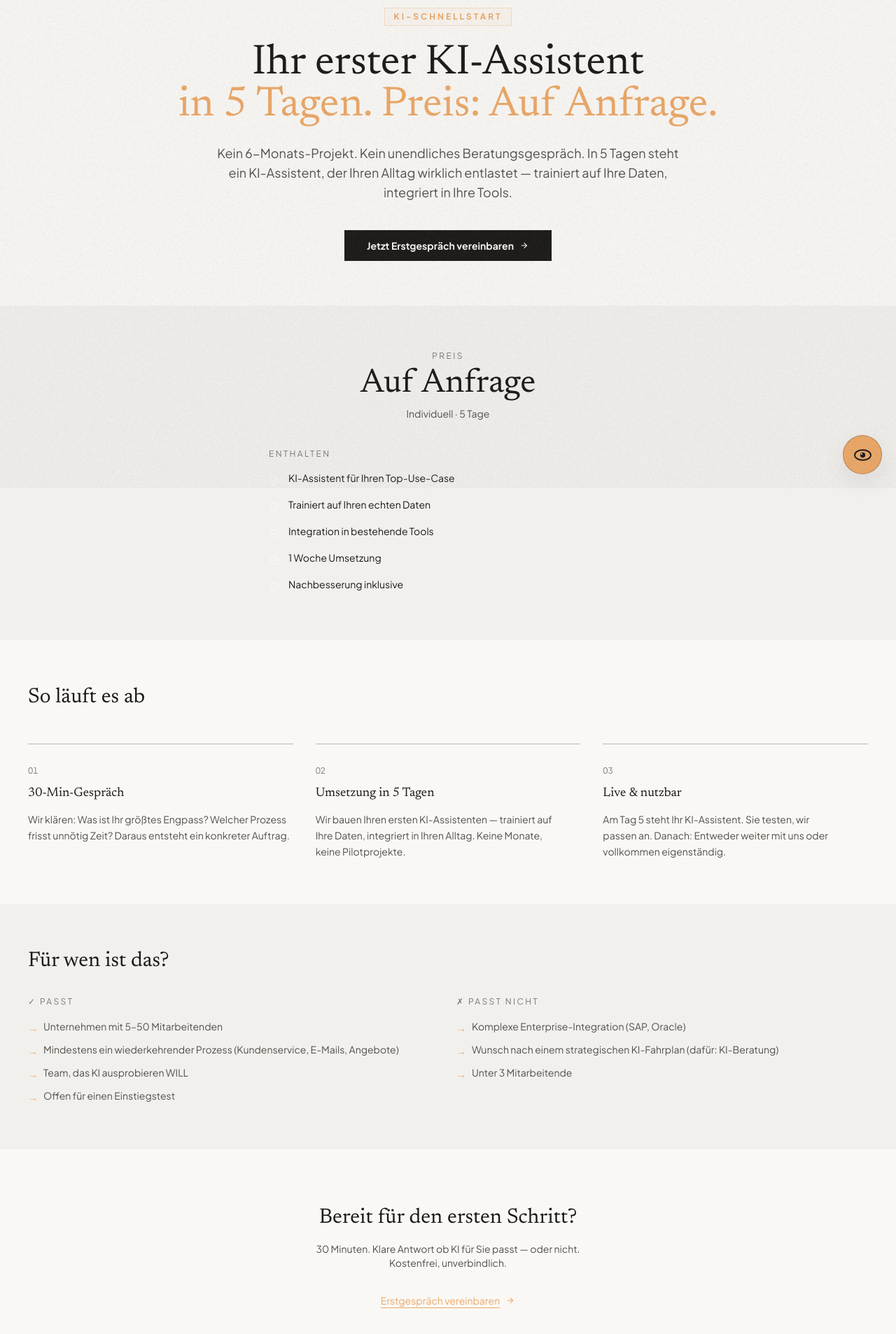
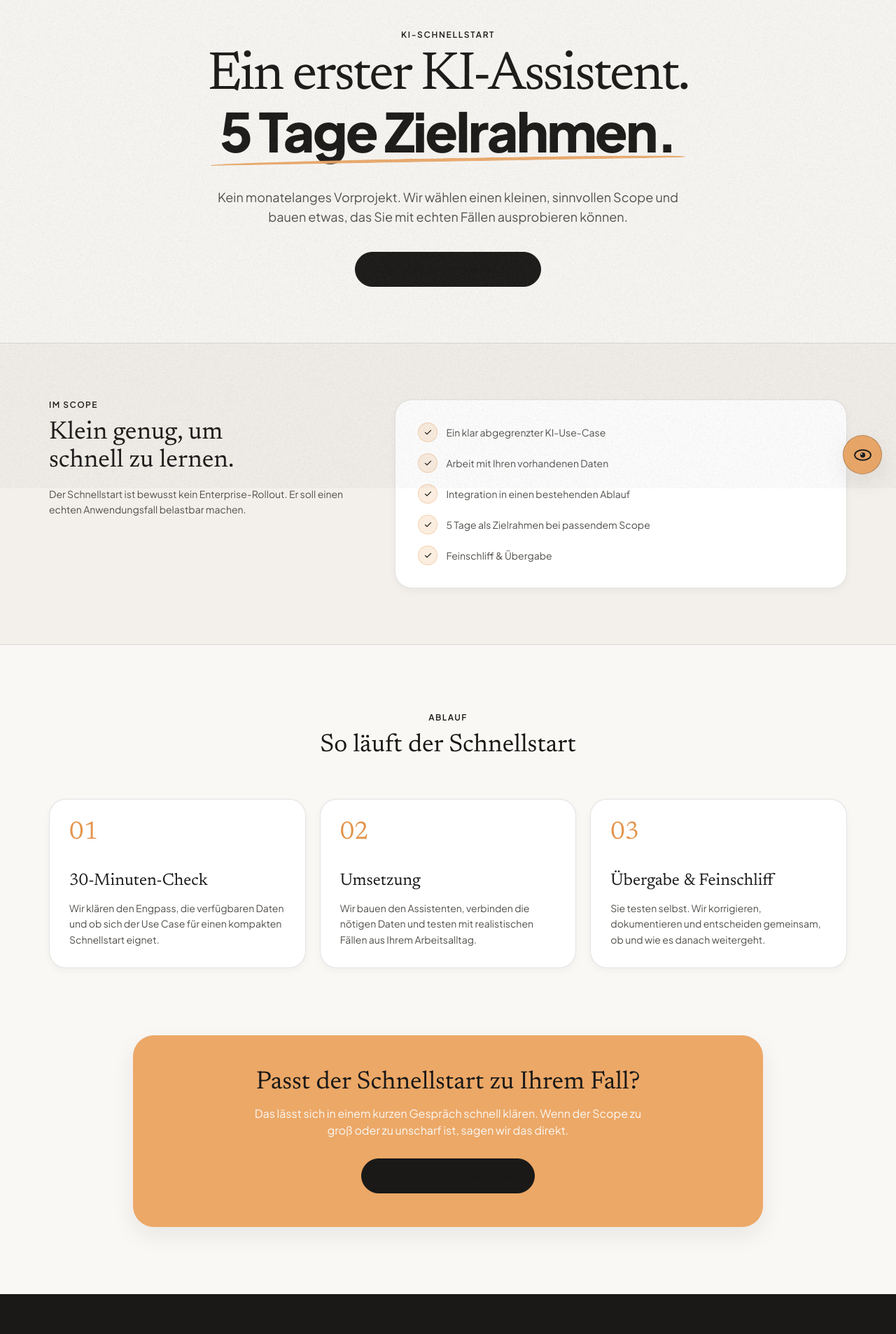
Before and after one commit to igoingtodevx/Ainzigartig-Draft, a React (Vite) app: page /ki-schnellstart in a window 1280 px wide. Shown: the part 102-2009 px from the top of the page at 70% size. Built offline with nearby package versions, Linux system fonts and the light colour scheme.

Commit message:
style: align KI Schnellstart with Marvin design and 5-day claim

```diff
--- a/components/KISchnellstart.tsx
+++ b/components/KISchnellstart.tsx
@@ -2,80 +2,58 @@ import React from 'react';
 import { Link } from 'react-router-dom';
 import { RouteMeta } from './RouteMeta';
 
-const mailto = 'mailto:info@ainzigartig.de?subject=KI-Schnellstart%20%E2%80%94%20Ich%20will%20starten';
-
 const steps = [
-  {
-    num: '01',
-    title: '30-Min-Gespräch',
-    desc: 'Wir klären: Was ist Ihr größtes Engpass? Welcher Prozess frisst unnötig Zeit? Daraus entsteht ein konkreter Auftrag.',
-  },
-  {
-    num: '02',
-    title: 'Umsetzung in 5 Tagen',
-    desc: 'Wir bauen Ihren ersten KI-Assistenten — trainiert auf Ihre Daten, integriert in Ihren Alltag. Keine Monate, keine Pilotprojekte.',
-  },
-  {
-    num: '03',
-    title: 'Live & nutzbar',
-    desc: 'Am Tag 5 steht Ihr KI-Assistent. Sie testen, wir passen an. Danach: Entweder weiter mit uns oder vollkommen eigenständig.',
-  },
+  { num: '01', title: '30-Minuten-Check', desc: 'Wir klären den Engpass, die verfügbaren Daten und ob sich der Use Case für einen kompakten Schnellstart eignet.' },
+  { num: '02', title: 'Umsetzung', desc: 'Wir bauen den Assistenten, verbinden die nötigen Daten und testen mit realistischen Fällen aus Ihrem Arbeitsalltag.' },
+  { num: '03', title: 'Übergabe & Feinschliff', desc: 'Sie testen selbst. Wir korrigieren, dokumentieren und entscheiden gemeinsam, ob und wie es danach weitergeht.' },
 ];
 
 const includes = [
-  'KI-Assistent für Ihren Top-Use-Case',
-  'Trainiert auf Ihren echten Daten',
-  'Integration in bestehende Tools',
-  '1 Woche Umsetzung',
-  'Nachbesserung inklusive',
+  'Ein klar abgegrenzter KI-Use-Case',
+  'Arbeit mit Ihren vorhandenen Daten',
+  'Integration in einen bestehenden Ablauf',
+  '5 Tage als Zielrahmen bei passendem Scope',
+  'Feinschliff & Übergabe',
 ];
 
-export const KISchnellstart: React.FC = () => {
-  return (
+export const KISchnellstart: React.FC = () => (
   <div className="min-h-screen bg-base text-ink font-body">
-      <RouteMeta title="KI-Schnellstart | Ainzigartig" description="In 4 Wochen zur ersten KI-Lösung." />
-      {/* Hero */}
-      <section className="pt-28 pb-16 px-6 md:px-8">
-        <div className="max-w-[1200px] mx-auto text-center">
-          <span className="inline-block text-xs font-bold uppercase tracking-[0.25em] text-accent border border-accent/30 bg-accent/5 px-3 py-1 mb-6">
-            KI-Schnellstart
-          </span>
+    <RouteMeta title="KI-Schnellstart | Ainzigartig" description="In 5 Tagen zum ersten klar abgegrenzten KI-Assistenten." />
 
-          <h1 className="font-editorial text-3xl sm:text-5xl md:text-6xl leading-[1.08] text-ink mb-6">
-            Ihr erster KI-Assistent<br />
-            <span className="text-accent">in 5 Tagen. Preis: Auf Anfrage.</span>
+    <section className="pt-36 pb-20 px-6">
+      <div className="max-w-[920px] mx-auto text-center">
+        <p className="text-xs uppercase tracking-[0.14em] font-semibold text-light mb-3">KI-Schnellstart</p>
+        <h1 className="font-editorial text-[clamp(2.8rem,6vw,4.8rem)] leading-[1.02] tracking-[-0.035em] font-normal">
+          Ein erster KI-Assistent.<br />
+          <span className="hand-underline font-body font-extrabold">5 Tage Zielrahmen.</span>
         </h1>
-
-          <p className="text-muted text-base md:text-lg max-w-2xl mx-auto leading-relaxed mb-10">
-            Kein 6-Monats-Projekt. Kein unendliches Beratungsgespräch.
-            In 5 Tagen steht ein KI-Assistent, der Ihren Alltag wirklich entlastet —
-            trainiert auf Ihre Daten, integriert in Ihre Tools.
+        <p className="text-base md:text-lg text-muted max-w-2xl mx-auto leading-relaxed mt-7">
+          Kein monatelanges Vorprojekt. Wir wählen einen kleinen, sinnvollen Scope und bauen etwas, das Sie mit echten Fällen ausprobieren können.
         </p>
-
-          <Link
-            to="/#kontakt"
-            className="inline-flex items-center gap-2 px-8 py-3 bg-ink text-base text-sm font-bold hover:bg-ink/80 transition-colors"
-          >
-            Jetzt Erstgespräch vereinbaren
-            <span className="material-symbols-outlined text-sm">arrow_forward</span>
+        <div className="mt-9 flex justify-center">
+          <Link to="/#kontakt" className="brand-pill bg-ink text-white hover:bg-[#33312E] px-7 py-3.5">
+            Schnellstart besprechen
+            <span className="material-symbols-outlined text-[18px]">arrow_forward</span>
           </Link>
+        </div>
       </div>
     </section>
 
-      {/* Preis */}
-      <section className="py-16 px-6 md:px-8 bg-ink/[0.03]">
-        <div className="max-w-[1200px] mx-auto text-center">
-          <p className="text-xs uppercase tracking-[0.2em] text-faint mb-2">Preis</p>
-          <p className="font-editorial text-3xl md:text-5xl text-ink mb-2">Auf Anfrage</p>
-          <p className="text-muted text-sm">Individuell · 5 Tage</p>
-
-          <div className="mt-10 max-w-lg mx-auto text-left">
-            <p className="text-xs uppercase tracking-[0.2em] text-faint mb-4">Enthalten</p>
-            <ul className="space-y-3">
+    <section className="py-20 px-6 bg-[#F3EFEA] border-y border-ink/10">
+      <div className="max-w-[1140px] mx-auto grid lg:grid-cols-[.8fr_1.2fr] gap-10 lg:gap-16 items-start">
+        <div>
+          <p className="text-xs uppercase tracking-[0.12em] font-semibold text-light mb-3">Im Scope</p>
+          <h2 className="font-editorial text-3xl md:text-4xl leading-tight">Klein genug, um schnell zu lernen.</h2>
+          <p className="text-sm text-muted leading-relaxed mt-4">Der Schnellstart ist bewusst kein Enterprise-Rollout. Er soll einen echten Anwendungsfall belastbar machen.</p>
+        </div>
+        <div className="brand-card bg-surface p-6 md:p-8">
+          <ul className="space-y-4">
             {includes.map((item) => (
-                <li key={item} className="flex items-start gap-3 text-sm text-ink">
-                  <span className="material-symbols-outlined text-accent text-base mt-0.5">check_circle</span>
-                  {item}
+              <li key={item} className="flex items-start gap-3 text-sm text-muted">
+                <span className="w-7 h-7 rounded-full bg-accent/20 border border-accent/40 flex items-center justify-center shrink-0">
+                  <span className="material-symbols-outlined text-[16px] text-ink">check</span>
+                </span>
+                <span className="pt-1">{item}</span>
               </li>
             ))}
           </ul>
@@ -83,80 +61,30 @@ export const KISchnellstart: React.FC = () => {
       </div>
     </section>
 
-      {/* Ablauf */}
-      <section className="py-16 px-6 md:px-8">
-        <div className="max-w-[1200px] mx-auto">
-          <h2 className="font-editorial text-2xl md:text-3xl text-ink mb-12">
-            So läuft es ab
-          </h2>
-
-          <div className="grid md:grid-cols-3 gap-8">
+    <section className="py-24 px-6">
+      <div className="max-w-[1140px] mx-auto">
+        <header className="text-center max-w-2xl mx-auto mb-14">
+          <p className="text-xs uppercase tracking-[0.12em] font-semibold text-light mb-3">Ablauf</p>
+          <h2 className="font-editorial text-3xl md:text-4xl">So läuft der Schnellstart</h2>
+        </header>
+        <div className="grid md:grid-cols-3 gap-5">
           {steps.map((step) => (
-              <div key={step.num} className="border-t border-faint/50 pt-6">
-                <span className="text-xs text-faint font-body tabular-nums">{step.num}</span>
-                <h3 className="font-editorial text-lg text-ink mt-2 mb-3">{step.title}</h3>
+            <article key={step.num} className="brand-card bg-surface p-6 md:p-7 min-h-[240px]">
+              <span className="font-editorial text-4xl text-accent-mid">{step.num}</span>
+              <h3 className="font-editorial text-2xl mt-8 mb-3">{step.title}</h3>
               <p className="text-sm text-muted leading-relaxed">{step.desc}</p>
-              </div>
+            </article>
           ))}
         </div>
       </div>
     </section>
 
-      {/* Für wen */}
-      <section className="py-16 px-6 md:px-8 bg-ink/[0.03]">
-        <div className="max-w-[1200px] mx-auto">
-          <h2 className="font-editorial text-2xl md:text-3xl text-ink mb-8">
-            Für wen ist das?
-          </h2>
-
-          <div className="grid md:grid-cols-2 gap-6">
-            {[
-              { label: '✓ Passt', items: [
-                'Unternehmen mit 5–50 Mitarbeitenden',
-                'Mindestens ein wiederkehrender Prozess (Kundenservice, E-Mails, Angebote)',
-                'Team, das KI ausprobieren WILL',
-                'Offen für einen Einstiegstest',
-              ]},
-              { label: '✗ Passt nicht', items: [
-                'Komplexe Enterprise-Integration (SAP, Oracle)',
-                'Wunsch nach einem strategischen KI-Fahrplan (dafür: KI-Beratung)',
-                'Unter 3 Mitarbeitende',
-              ]},
-            ].map((col) => (
-              <div key={col.label}>
-                <p className="text-xs uppercase tracking-[0.2em] text-faint mb-4">{col.label}</p>
-                <ul className="space-y-2">
-                  {col.items.map((item) => (
-                    <li key={item} className="text-sm text-muted leading-relaxed flex items-start gap-2">
-                      <span className="text-accent mt-0.5">{col.label === '✓ Passt' ? '→' : '→'}</span>
-                      {item}
-                    </li>
-                  ))}
-                </ul>
+    <section className="pb-24 px-6">
+      <div className="max-w-[900px] mx-auto rounded-[30px] bg-accent p-8 md:p-12 text-center shadow-card">
+        <h2 className="font-editorial text-3xl md:text-4xl">Passt der Schnellstart zu Ihrem Fall?</h2>
+        <p className="text-sm md:text-base text-ink/70 mt-3 max-w-xl mx-auto">Das lässt sich in einem kurzen Gespräch schnell klären. Wenn der Scope zu groß oder zu unscharf ist, sagen wir das direkt.</p>
+        <Link to="/#kontakt" className="brand-pill mt-7 bg-ink text-white hover:bg-[#33312E]">Erstgespräch vereinbaren</Link>
       </div>
-            ))}
-          </div>
-        </div>
-      </section>
-
-      {/* CTA */}
-      <section className="py-20 px-6 md:px-8 text-center">
-        <h2 className="font-editorial text-2xl md:text-3xl text-ink mb-4">
-          Bereit für den ersten Schritt?
-        </h2>
-        <p className="text-muted text-sm mb-8 max-w-lg mx-auto">
-          30 Minuten. Klare Antwort ob KI für Sie passt — oder nicht. Kostenfrei, unverbindlich.
-        </p>
-        <Link
-          to="/#kontakt"
-          className="inline-flex items-center gap-2 text-sm text-accent font-body group"
-        >
-          <span className="underline decoration-1 underline-offset-4 group-hover:decoration-2 transition-all duration-200">
-            Erstgespräch vereinbaren
-          </span>
-          <span className="material-symbols-outlined text-sm group-hover:translate-x-0.5 transition-transform">arrow_forward</span>
-        </Link>
     </section>
   </div>
 );
-};
```
Lines whose indentation alone changed are shown as unchanged.
